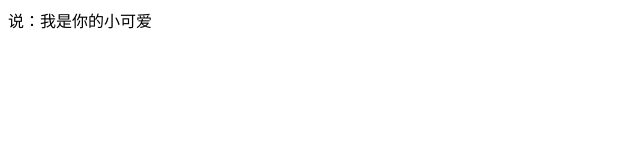
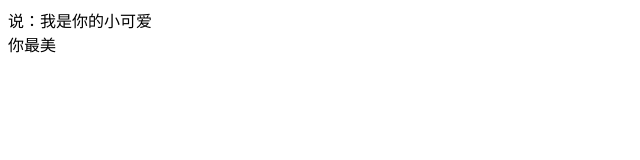
Before and after one commit to Somnuszq/first, a plain HTML site: page index.html in a window 1280 px wide. Shown: the full height of the page, 0-640 px from the left. Drawn offline with Linux system fonts and the light colour scheme.

Commit message:
你最美

```diff
--- a/index.html
+++ b/index.html
@@ -6,5 +6,6 @@
 </head>
 <body>
 <div>说：我是你的小可爱</div>
+<div>你最美</div>
 </body>
 </html>
```
